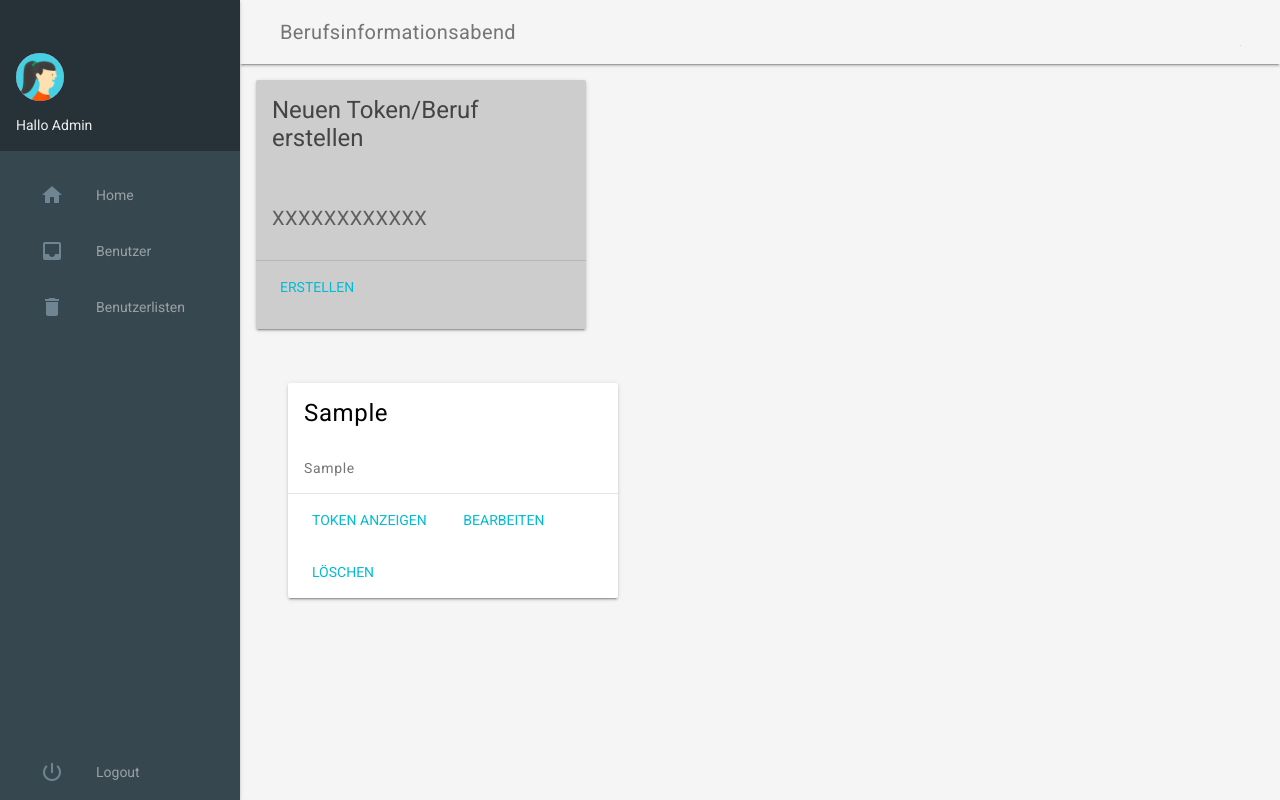
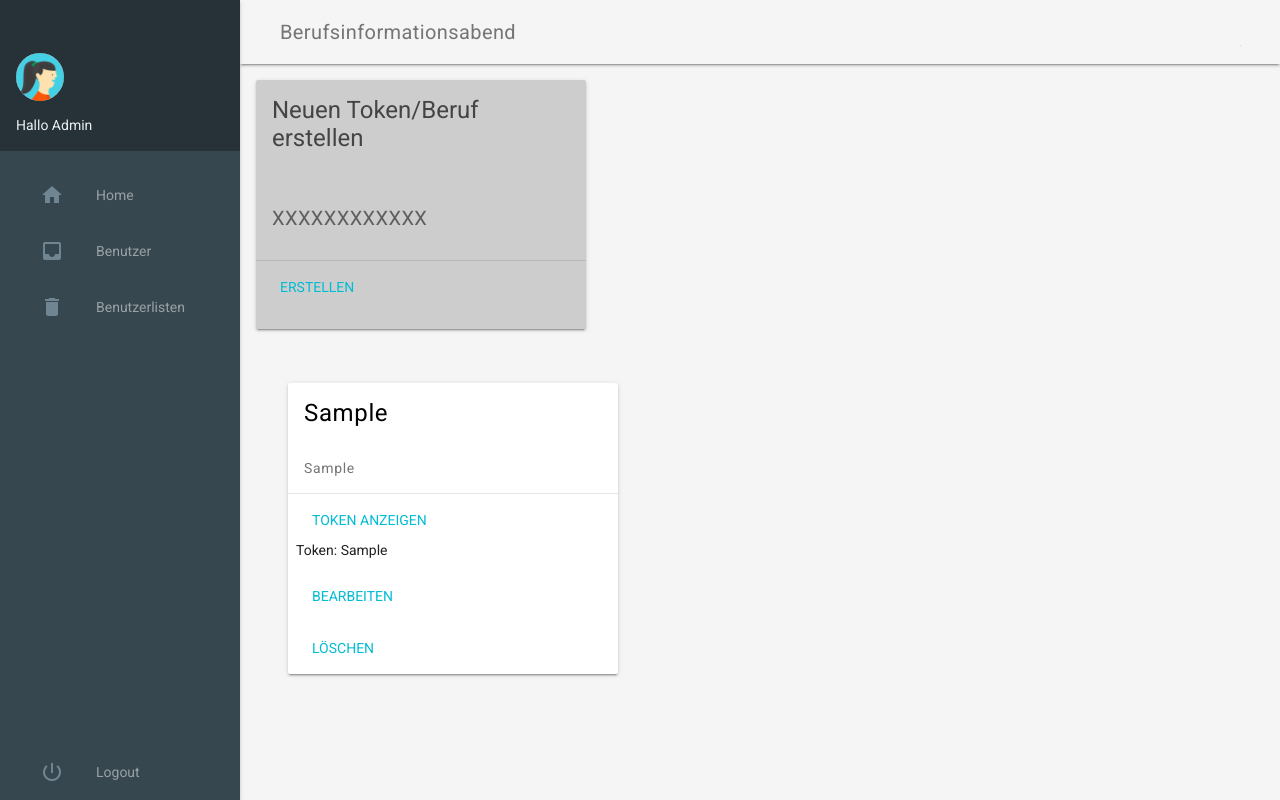
Before and after one commit to UltronOne/WEB-BIA, a PHP site: page /adminBerufePanel.php in a window 1280 px wide. Run offline with PHP 8.4, Linux system fonts and the light colour scheme; the visitor is signed in with stand-in values (Sample User, id 1); tables that the repository leaves empty or names only in its code hold one stand-in row (values such as "Sample post"); data that the repository does not hold is empty.

Commit message:
Update adminBerufePanel.php

```diff
--- a/adminBerufePanel.php
+++ b/adminBerufePanel.php
@@ -177,7 +177,7 @@ if(!empty($_GET['token'])){
     </div>
   </dialog>
 
-
+          <p>Token: <?php echo $row['token']; ?></p>
           <a href="tokenlogin.php?token=<?php echo $row['token']; ?>" class="mdl-button mdl-button--colored mdl-js-button mdl-js-ripple-effect">
                 Bearbeiten
               </a>
```
